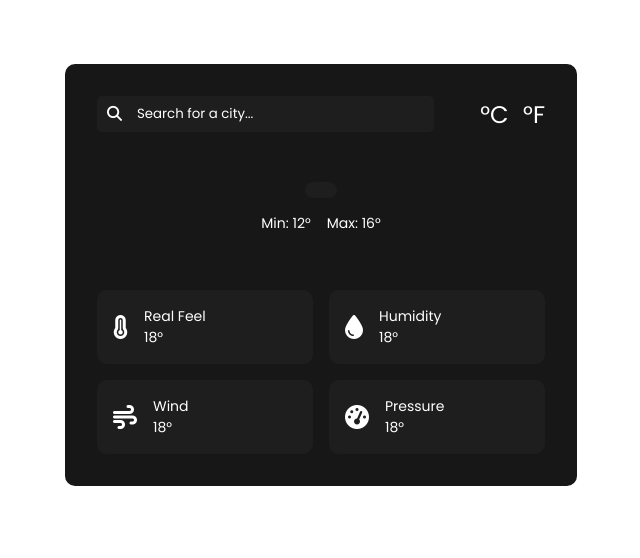
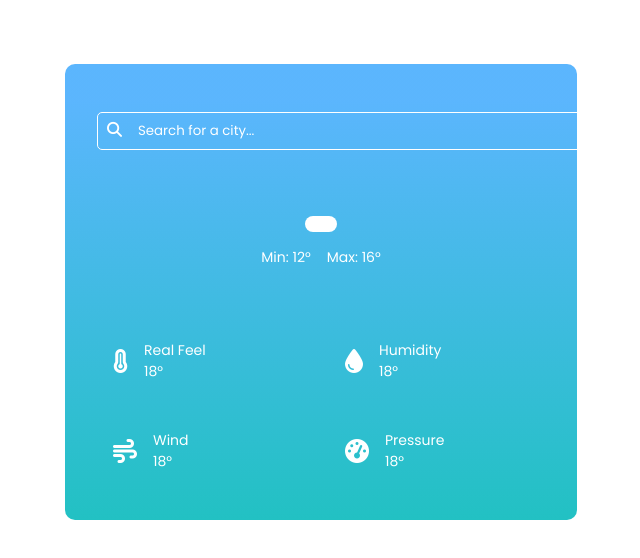
Before and after one commit to BeWithSohail/Weather-App, a plain HTML site: page index.html in a window 1280 px wide. Shown: the whole page, without its empty margins (319-959 px from the left). Drawn offline with Linux system fonts and the light colour scheme; no server answers.

Commit message:
updated style css

```diff
--- a/style.css
+++ b/style.css
@@ -8,12 +8,13 @@
 }
 
 .container {
-    background: #171717;
     color: #fff;
     padding: 2rem;
     width: 40%;
     margin: 4rem auto;
     border-radius: 10px;
+    background: rgb(34,193,195);
+    background: linear-gradient(0deg, rgba(34,193,195,1) 0%, rgba(45,161,253,0.7791491596638656) 92%);
 }
 
 .weather__header {
@@ -24,11 +25,12 @@
 
 input {
     border: none;
-    background: #1e1e1e;
+    background:none;
     outline: none;
     color: #fff;
-    padding: 0.5rem 2.5rem;
+    padding: 0.5rem 12rem 0.5rem 2.5rem;
     border-radius: 5px;
+    border: 1px solid #fff;
 }
 
 input::placeholder {
@@ -70,10 +72,11 @@ input::placeholder {
 }
 
 .weather__forecast {
-    background: #1e1e1e;
+    background: #fff;
     display: inline-block;
     padding: 0.5rem 1rem;
     border-radius: 30px;
+    color: #333;
 }
 
 .weather__icon img {
@@ -104,7 +107,6 @@ input::placeholder {
 .weather__card {
     display: flex;
     align-items: center;
-    background: #1e1e1e;
     padding: 1rem;
     border-radius: 10px;
 }
```
